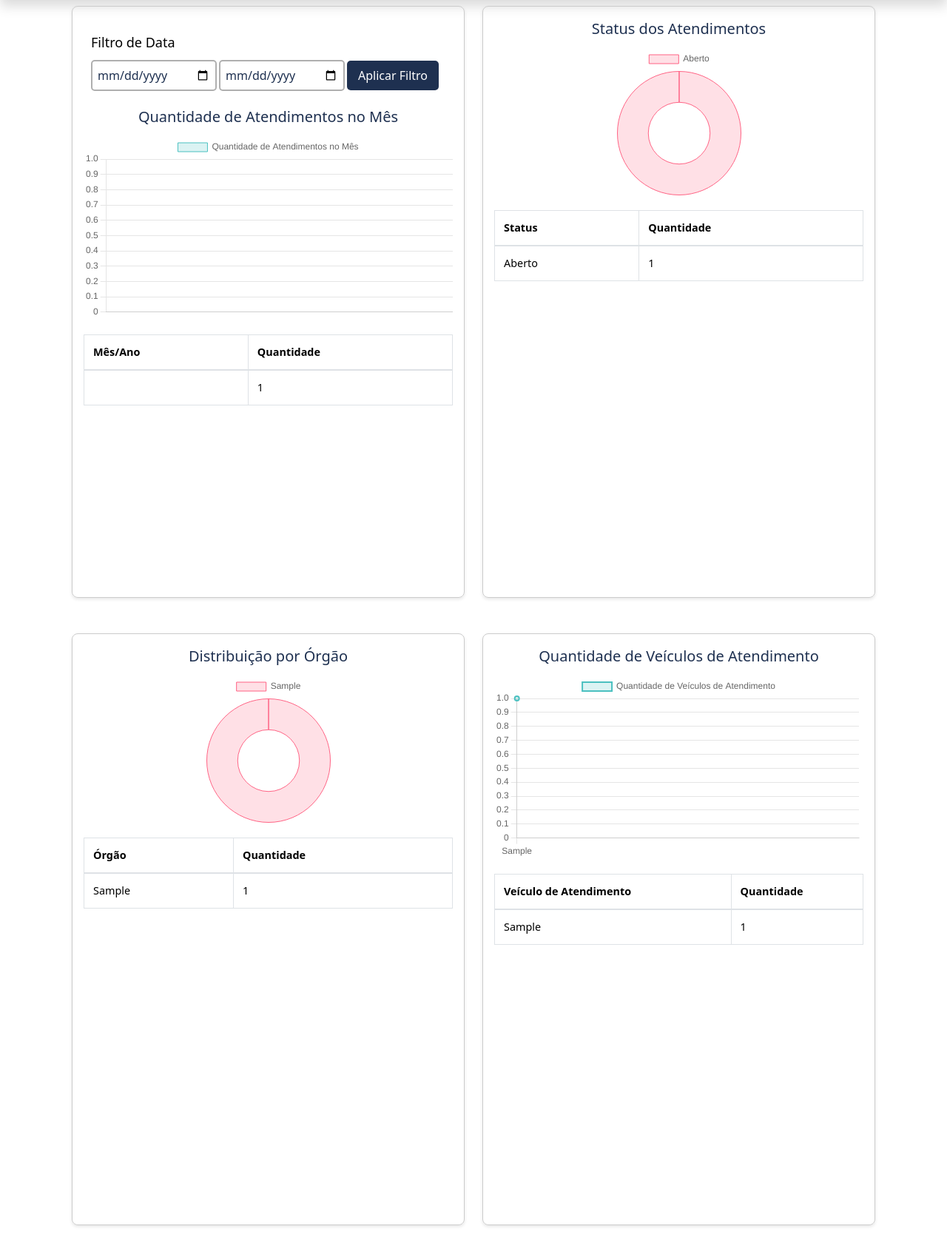
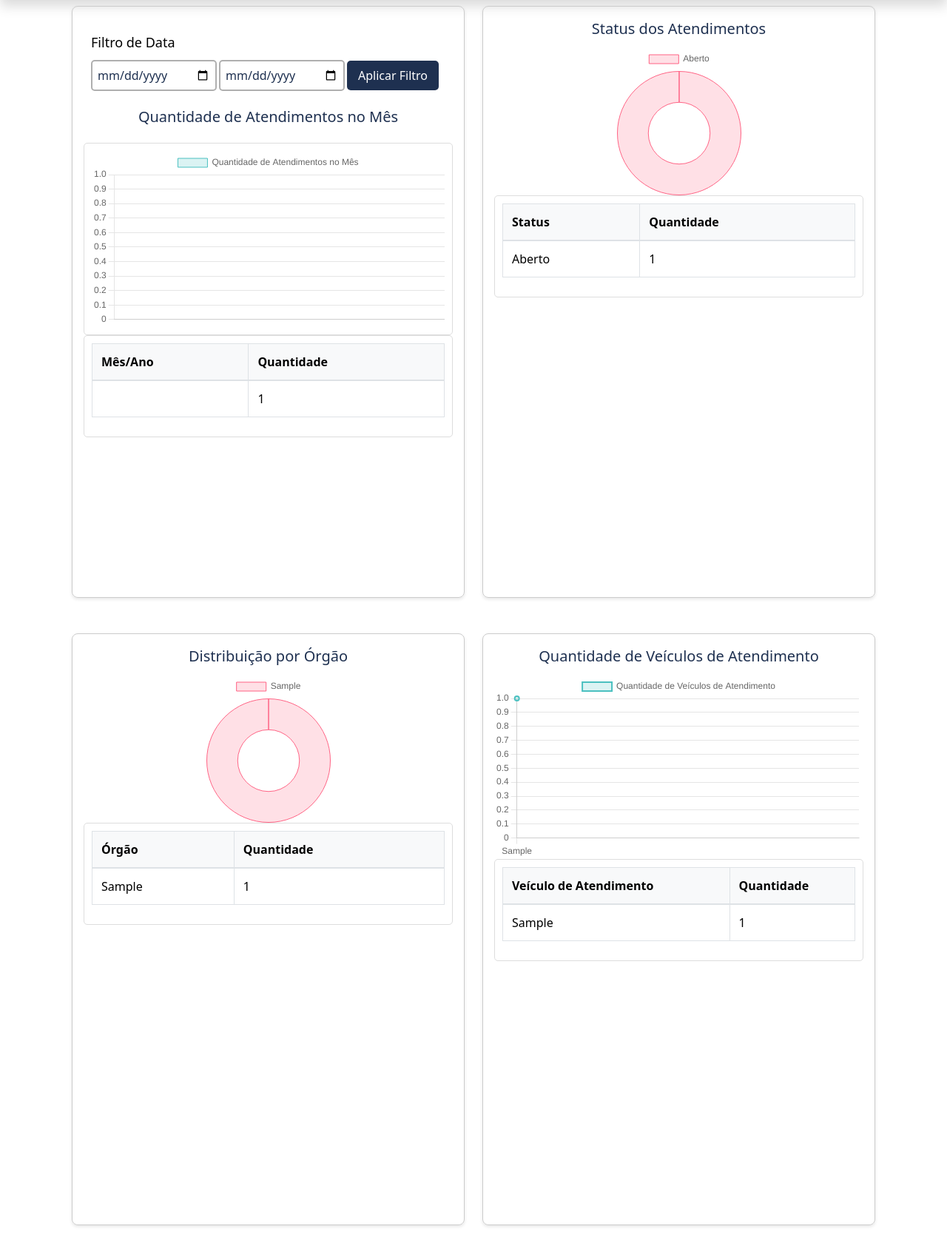
Before and after one commit to thiagormoura/relacionamento_medico-HRG, a PHP site: page /estatisticas.php in a window 1280 px wide. Shown: the part 157-1837 px from the top of the page at 74% size. Run offline with PHP 8.4, Linux system fonts and the light colour scheme; tables that the repository leaves empty or names only in its code hold one stand-in row (values such as "Sample post"); some libraries are stand-ins or nearby versions.

Commit message:
melhorias na tabelas de dados dos graficos

```diff
--- a/estatisticas.php
+++ b/estatisticas.php
@@ -149,20 +149,17 @@
         width: 100%;
         padding: 0 15px;
         }
-
         .row {
             display: flex;
             flex-wrap: wrap;
             justify-content: center;
             width: 100%;
         }
-
         .col-xl-6, .col-md-6 {
             display: flex;
             justify-content: center;
             margin-bottom: 30px;
         }
-
         .chart-box {
             position: relative;
             width: 100%;
@@ -174,67 +171,72 @@
             padding: 15px;
             box-shadow: 0 2px 4px rgba(0, 0, 0, 0.1);
         }
-
         .chart-header {
             font-size: 1.25rem;
             color: #1E3050;
             text-align: center;
             margin-bottom: 10px;
         }
-
         .chart-box canvas {
             width: 100%;
             height: 300px;
         }
-
-        .table-responsive {
+        .chart-container {
+            max-height: 400px;
+            overflow-y: auto;
             margin-top: 20px;
+            border: 1px solid #ddd;
+            border-radius: 5px;
+            padding: 10px;
         }
-
         .table {
             width: 100%;
             max-width: 100%;
             margin-bottom: 1rem;
             background-color: transparent;
         }
-
         .table th, .table td {
             padding: 0.75rem;
             vertical-align: top;
             border-top: 1px solid #dee2e6;
         }
-
         .table thead th {
             vertical-align: bottom;
             border-bottom: 2px solid #dee2e6;
         }
-
         .table tbody + tbody {
             border-top: 2px solid #dee2e6;
         }
-
         .table-bordered {
             border: 1px solid #dee2e6;
         }
-
         .table-bordered th, .table-bordered td {
             border: 1px solid #dee2e6;
         }
-
         .table-bordered thead th, .table-bordered thead td {
             border-bottom-width: 2px;
         }
-        .table-container {
-            display: none; /* Inicialmente oculta a tabela */
-            margin-top: 20px;
+        .table-responsive {
+            max-height: 300px;
+            overflow-y: auto;
+            border: 1px solid #ddd;
+            border-radius: 5px;
+            padding: 10px;
         }
-
-        .table {
-            font-size: 0.9rem; /* Diminuir o tamanho da fonte da tabela */
+        table {
+            width: 100%;
+            border-collapse: collapse;
         }
-
+        th, td {
+            padding: 8px;
+            text-align: left;
+            border-bottom: 1px solid #ddd;
+        }
+        .table thead th {
+            background-color: #f8f9fa;
+        }
         .btn-sm {
-            font-size: 0.8rem; /* Diminuir o tamanho do botão */
+            font-size: 0.8rem;
         }
 
         #toggleIcon {
@@ -317,7 +319,9 @@
                 <div class="chart-header">
                     Quantidade de Atendimentos no Mês
                 </div>
+                <div class="chart-container">
                     <canvas id="barChart"></canvas>
+                </div>
                 <div class="table-responsive">
                     <table class="table table-bordered" id="dataTable" width="100%" cellspacing="0">
                         <thead>
@@ -327,13 +331,11 @@
                             </tr>
                         </thead>
                         <tbody id="tableBody">
-                            <!-- Dados serão preenchidos via JavaScript -->
                         </tbody>
                     </table>
                 </div>
             </div>
         </div>
-
         <div class="col-xl-6 col-md-6 mb-4">
             <div class="chart-box">
                 <div class="chart-header">
@@ -412,19 +414,13 @@
     function renderChartAndTable(labelsJson, dataJson) {
         const labels = labelsJson;
         const data = dataJson;
-
-        // Combina labels e data em um array de objetos, depois ordena por valor
         const combinedData = labels.map((label, index) => ({
             label: label,
             value: data[index]
         }));
         combinedData.sort((a, b) => b.value - a.value);
-
-        // Separa os dados ordenados de volta em labels e data
         const sortedLabels = combinedData.map(item => item.label);
         const sortedData = combinedData.map(item => item.value);
-
-        // Cria o gráfico de barras
         const ctx = document.getElementById('barChart').getContext('2d');
         const chart = new Chart(ctx, {
             type: 'bar',
@@ -446,8 +442,6 @@
                 }
             }
         });
-
-        // Preenche a tabela com os dados
         const tableBody = document.getElementById('tableBody');
         for (let i = 0; i < sortedLabels.length; i++) {
             const row = document.createElement('tr');
@@ -461,10 +455,8 @@
             row.appendChild(cell2);
             tableBody.appendChild(row);
         }
-
         return chart;
         }
-
         function filterData(labels, data, startDate, endDate) {
             const start = new Date(startDate);
             const end = new Date(endDate);
@@ -484,35 +476,25 @@
 
             return { filteredLabels, filteredValues };
         }
-
         const labels = <?php echo $labelsJson; ?>;
         const data = <?php echo $dataJson; ?>;
-
         let chart = renderChartAndTable(labels, data);
-
         document.getElementById('applyFilterBtn').addEventListener('click', function () {
             const startDate = document.getElementById('startDate').value;
             const endDate = document.getElementById('endDate').value;
-
             if (startDate && endDate) {
                 const { filteredLabels, filteredValues } = filterData(labels, data, startDate, endDate);
-
-            // Atualiza o gráfico com os dados filtrados
                 chart.data.labels = filteredLabels;
                 chart.data.datasets[0].data = filteredValues;
                 chart.update();
-
-            // Atualiza a tabela com os dados filtrados
                 const tableBody = document.getElementById('tableBody');
                 tableBody.innerHTML = '';
                 for (let i = 0; i < filteredLabels.length; i++) {
                     const row = document.createElement('tr');
                     const cell1 = document.createElement('td');
                     const cell2 = document.createElement('td');
-
                     cell1.textContent = filteredLabels[i];
                     cell2.textContent = filteredValues[i];
-
                     row.appendChild(cell1);
                     row.appendChild(cell2);
                     tableBody.appendChild(row);
```
Lines whose indentation alone changed are shown as unchanged.
